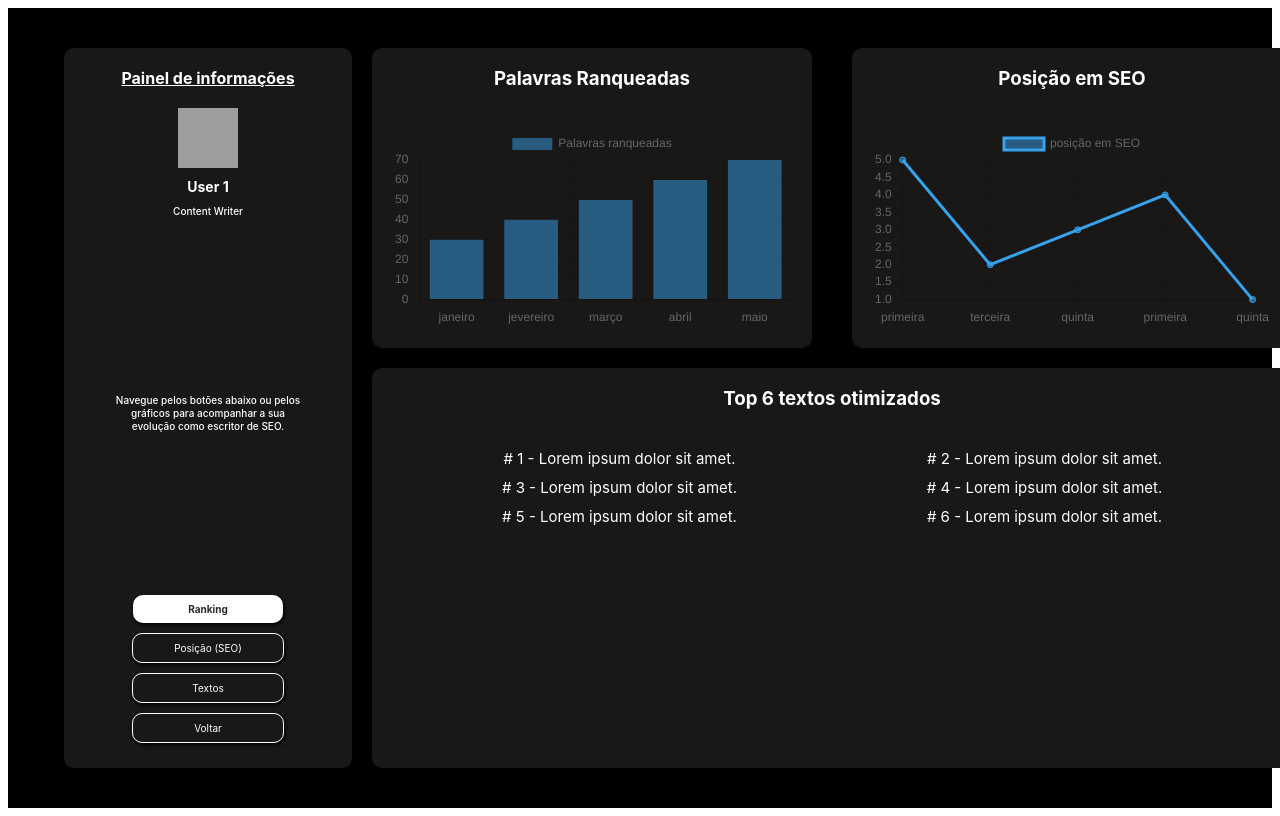
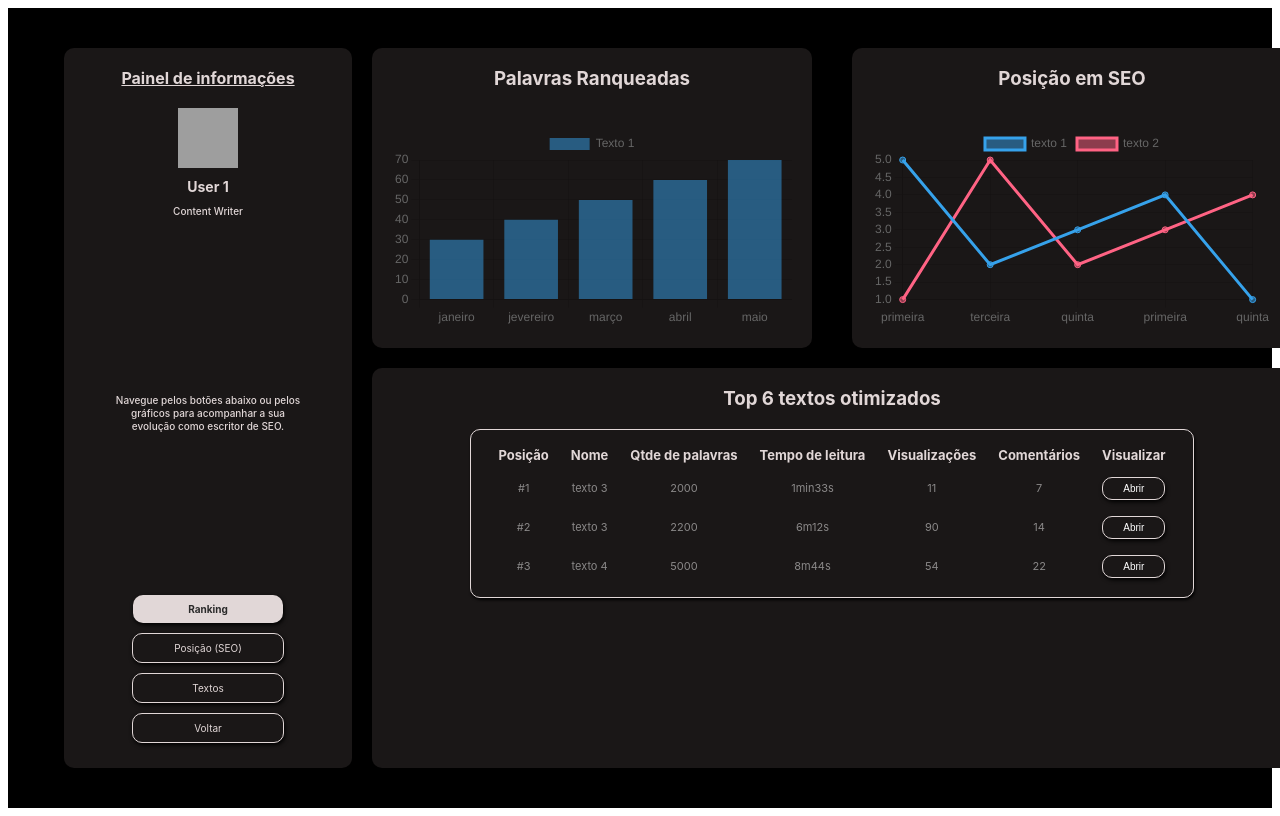
Before and after one commit to getulio-souza/curso_redacao_seo, a React (Create React App) app: page /editor-page/dashboard in a window 1280 px wide. Built offline with nearby package versions, Linux system fonts and the light colour scheme; grey boxes are pictures that could not be loaded.

Commit message:
table-completed

```diff
--- a/src/Components/Editor-page/dashboard/charts/seoPosition/seoData.js
+++ b/src/Components/Editor-page/dashboard/charts/seoPosition/seoData.js
@@ -24,4 +24,32 @@ export const SeoData = [
         page: 1,
         position: "quinta",
     },
-]
+];
+
+export const SeoData2 = [
+    {
+        id: 1,
+        page: 1,
+        position: "quinta",
+    },
+    {
+        id: 1,
+        page: 5,
+        position: "primeira",
+    },
+    {
+        id: 2,
+        page: 2,
+        position: "terceira",
+    },
+    {
+        id: 1,
+        page: 3,
+        position: "quinta",
+    },
+    {
+        id: 1,
+        page: 4,
+        position: "primeira",
+    },
+];
--- a/src/Components/Editor-page/dashboard/dashboard.jsx
+++ b/src/Components/Editor-page/dashboard/dashboard.jsx
@@ -21,8 +21,6 @@ import {
   DashboardSeoPositionTitle,
   DashboardTopTextsRanked,
   DashboardTopTextsRankedTitle,
-  DashboardTopTextsRankedContent,
-  DashboardTopTextsRankedText,
 } from "./dashboard.styles";
 
 //charts
@@ -30,7 +28,10 @@ import BarChart from "./charts/wordsRanked/barChart";
 import { UserData } from "./charts/wordsRanked/barData";
 
 import SeoChart from "./charts/seoPosition/seoChart";
-import { SeoData } from "./charts/seoPosition/seoData";
+import { SeoData, SeoData2 } from "./charts/seoPosition/seoData";
+
+//table
+import TopTextsTable from "./table-texts/table";
 
 //profile image
 import ProfilePhoto1 from "../../../assets/profile/photo-1.png";
@@ -41,7 +42,7 @@ function dashboard() {
     labels: UserData.map((data) => data.month),
     datasets: [
       {
-        label: "Palavras ranqueadas",
+        label: "Texto 1",
         data: UserData.map((data) => data.wordsRanked),
       },
     ],
@@ -52,8 +53,12 @@ function dashboard() {
     labels: SeoData.map((data) => data.position),
     datasets: [
       {
-        label: "posição em SEO",
+        label: "texto 1",
         data: SeoData.map((data) => data.page),
+      },
+      {
+        label: "texto 2",
+        data: SeoData2.map((data) => data.page),
       },
     ],
   });
@@ -113,26 +118,7 @@ function dashboard() {
               <DashboardTopTextsRankedTitle>
                 Top 6 textos otimizados
               </DashboardTopTextsRankedTitle>
-              <DashboardTopTextsRankedContent>
-                <DashboardTopTextsRankedText>
-                  # 1 - Lorem ipsum dolor sit amet.
-                </DashboardTopTextsRankedText>
-                <DashboardTopTextsRankedText>
-                  # 2 - Lorem ipsum dolor sit amet.
-                </DashboardTopTextsRankedText>
-                <DashboardTopTextsRankedText>
-                  # 3 - Lorem ipsum dolor sit amet.
-                </DashboardTopTextsRankedText>
-                <DashboardTopTextsRankedText>
-                  # 4 - Lorem ipsum dolor sit amet.
-                </DashboardTopTextsRankedText>
-                <DashboardTopTextsRankedText>
-                  # 5 - Lorem ipsum dolor sit amet.
-                </DashboardTopTextsRankedText>
-                <DashboardTopTextsRankedText>
-                  # 6 - Lorem ipsum dolor sit amet.
-                </DashboardTopTextsRankedText>
-              </DashboardTopTextsRankedContent>
+              <TopTextsTable></TopTextsTable>
             </DashboardTopTextsRanked>
           </DashboardGraphsAndTopRankContainer>
         </DashboardContainer>
--- a/src/Components/Editor-page/dashboard/dashboard.styles.jsx
+++ b/src/Components/Editor-page/dashboard/dashboard.styles.jsx
@@ -53,7 +53,7 @@ export const DashboardTitle = styled.div`
   font-family: inter;
   font-weight: 700;
   text-decoration: underline;
-  color: #fff;
+  color: #e1d7d7;
   padding: 0 10px;
   text-align: center;
 `;
@@ -69,14 +69,14 @@ export const DashboardProfileInfoName = styled.div`
   font-size: 14px;
   font-family: inter;
   font-weight: 700;
-  color: #fff;
+  color: #e1d7d7;
 `;
 
 export const DashboardProfileInfoProfession = styled.div`
   font-size: 10px;
   font-family: inter;
   font-weight: 500;
-  color: #fff;
+  color: #e1d7d7;
 `;
 
 export const DashboardProfileInfoDescription = styled.div`
@@ -86,7 +86,7 @@ export const DashboardProfileInfoDescription = styled.div`
   font-size: 10px;
   font-family: inter;
   font-weight: 500;
-  color: #fff;
+  color: #e1d7d7;
 `;
 
 export const DashboardOptionsContainer = styled.div`
@@ -104,16 +104,16 @@ export const DashBoardSingleOption = styled.div`
   width: 70px;
   min-width: 70px;
   background-color: transparent;
-  border: 1px solid #fff;
+  border: 1px solid #e1d7d7;
   padding: 8px 40px;
   border-radius: 10px;
-  color: #fff;
+  color: #e1d7d7;
   box-shadow: 1px 2px 4px #000;
   margin: 5px 0;
   cursor: pointer;
   transition: 0.5s;
   &:hover {
-    background-color: #fff;
+    background-color: #e1d7d7;
     border: 1px solid #2a2a2a;
     color: #2a2a2a;
   }
@@ -124,7 +124,7 @@ export const DashBoardSingleOptionSelected = styled.div`
   font-weight: 700;
   width: 70px;
   min-width: 70px;
-  background-color: #fff;
+  background-color: #e1d7d7;
   padding: 8px 40px;
   border-radius: 10px;
   color: #2a2a2a;
@@ -135,7 +135,7 @@ export const DashBoardSingleOptionSelected = styled.div`
   &:hover {
     background-color: #2a2a2a;
     border: 1px solid #2a2a2a;
-    color: #fff;
+    color: #e1d7d7;
   }
 `;
 
@@ -164,7 +164,7 @@ export const DashboardGraphsAndTopRankContainer = styled.div`
 
 export const DashboardWordsRanked = styled.div`
   background-color: #1a1717;
-  color: #fff;
+  color: #e1d7d7;
   width: 100%;
   font-family: inter;
   text-align: center;
@@ -203,7 +203,7 @@ export const DashboardSeoPositionTitle = styled.h3`
   width: 100%;
   font-family: inter;
   text-align: center;
-  color: #fff;
+  color: #e1d7d7;
 `;
 
 export const DashboardTopTextsRanked = styled.div`
@@ -220,14 +220,14 @@ export const DashboardTopTextsRanked = styled.div`
 `;
 
 export const DashboardTopTextsRankedTitle = styled.h3`
-  color: #fff;
+  color: #e1d7d7;
   width: 100%;
   font-family: inter;
   text-align: center;
 `;
 
 export const DashboardTopTextsRankedContent = styled.div`
-  color: #fff;
+  color: #e1d7d7;
   text-align: center;
   display: grid;
   grid-template-columns: repeat(2, 1fr);
--- /dev/null
+++ b/src/Components/Editor-page/dashboard/table-texts/table.jsx
@@ -0,0 +1,61 @@
+import React from "react";
+import {
+  TableTextContainer,
+  TableTextRow,
+  TabletextHead,
+  TableTextData,
+  TableActionBtn,
+} from "./table.styles";
+
+function TopTextsTable() {
+  return (
+    <>
+      <TableTextContainer>
+        <TableTextRow>
+          <TabletextHead>Posição</TabletextHead>
+          <TabletextHead>Nome</TabletextHead>
+          <TabletextHead>Qtde de palavras</TabletextHead>
+          <TabletextHead>Tempo de leitura</TabletextHead>
+          <TabletextHead>Visualizações</TabletextHead>
+          <TabletextHead>Comentários</TabletextHead>
+          <TabletextHead>Visualizar</TabletextHead>
+        </TableTextRow>
+        <TableTextRow>
+          <TableTextData>#1</TableTextData>
+          <TableTextData>texto 3</TableTextData>
+          <TableTextData>2000</TableTextData>
+          <TableTextData>1min33s</TableTextData>
+          <TableTextData>11</TableTextData>
+          <TableTextData>7</TableTextData>
+          <TableTextData>
+            <TableActionBtn>Abrir</TableActionBtn>
+          </TableTextData>
+        </TableTextRow>
+        <TableTextRow>
+          <TableTextData>#2</TableTextData>
+          <TableTextData>texto 3</TableTextData>
+          <TableTextData>2200</TableTextData>
+          <TableTextData>6m12s</TableTextData>
+          <TableTextData>90</TableTextData>
+          <TableTextData>14</TableTextData>
+          <TableTextData>
+            <TableActionBtn>Abrir</TableActionBtn>
+          </TableTextData>
+        </TableTextRow>
+        <TableTextRow>
+          <TableTextData>#3</TableTextData>
+          <TableTextData>texto 4</TableTextData>
+          <TableTextData>5000</TableTextData>
+          <TableTextData>8m44s</TableTextData>
+          <TableTextData>54</TableTextData>
+          <TableTextData>22</TableTextData>
+          <TableTextData>
+            <TableActionBtn>Abrir</TableActionBtn>
+          </TableTextData>
+        </TableTextRow>
+      </TableTextContainer>
+    </>
+  );
+}
+
+export default TopTextsTable;
--- /dev/null
+++ b/src/Components/Editor-page/dashboard/table-texts/table.styles.jsx
@@ -0,0 +1,44 @@
+import styled from "styled-components";
+
+export const TableTextContainer = styled.table`
+  text-align: center;
+  margin: 0 auto;
+  font-family: inter;
+  border: 1px solid #e1d7d7;
+  padding: 10px 15px;
+  border-radius: 10px;
+  box-shadow: 1px 2px 3px #000;
+`;
+
+export const TableTextRow = styled.tr``;
+
+export const TabletextHead = styled.th`
+  padding: 5px 10px;
+  color: #e1d7d7;
+  font-weight: 700;
+  font-size: 13px;
+`;
+
+export const TableTextData = styled.td`
+  padding: 2px 10px;
+  color: #8a8888;
+  font-size: 11px;
+`;
+
+export const TableActionBtn = styled.button`
+  font-size: 10px;
+  background-color: transparent;
+  border: 1px solid #e1d7d7;
+  padding: 5px 20px;
+  border-radius: 10px;
+  color: #fff;
+  box-shadow: 1px 2px 4px #000;
+  margin: 5px 0;
+  cursor: pointer;
+  transition: 0.5s;
+  &:hover {
+    background-color: #e1d7d7;
+    border: 1px solid #2a2a2a;
+    color: #2a2a2a;
+  }
+`;
```
